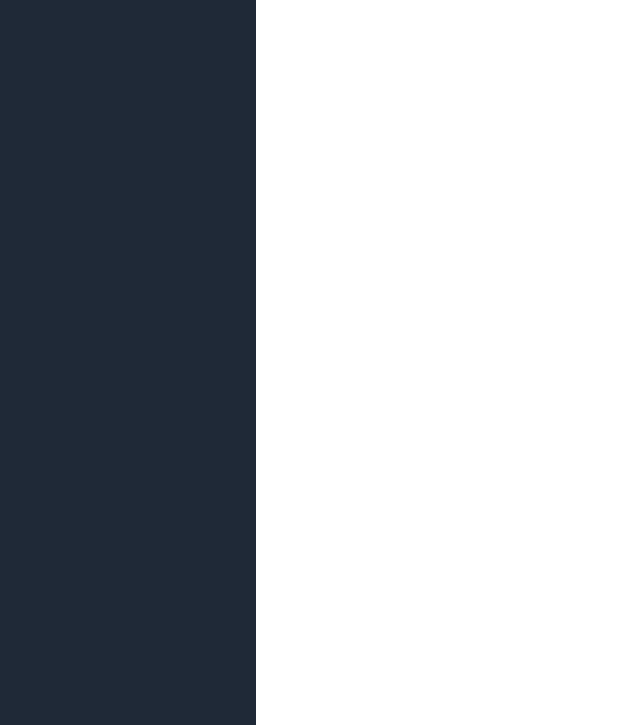
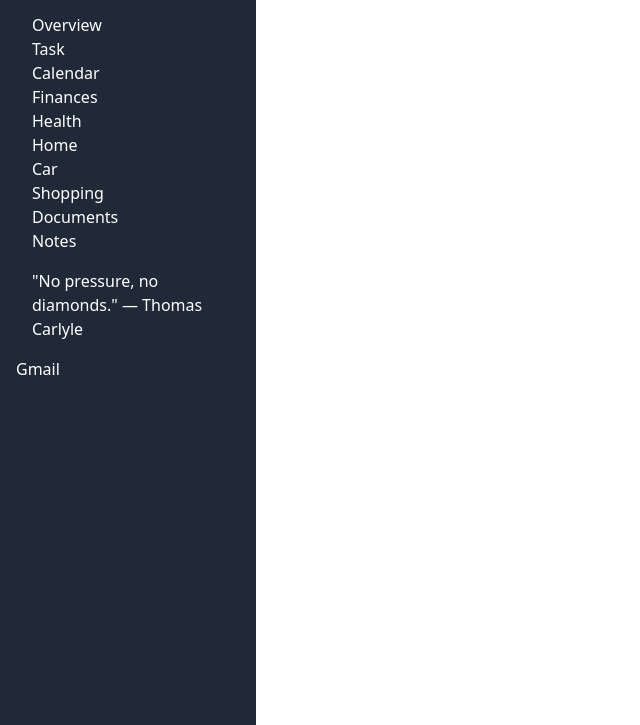
Before and after one commit to ctwest117/MaintanianceDashboard, a website: page index.html in a window 1280 px wide. Shown: the part 75-800 px from the top of the page, without its empty margins (0-640 px from the left). Drawn offline with nearby package versions, Linux system fonts and the light colour scheme.

Commit message:
Align navigation text left

```diff
--- a/index.html
+++ b/index.html
@@ -8,10 +8,71 @@
   </head>
   <body>
     <header>
-      <nav class="fixed inset-y-0 left-0 w-64 bg-gray-800 p-4 text-white">
+      <nav class="fixed inset-y-0 left-0 w-64 bg-gray-800 p-4 text-left text-white">
       <div class="container mx-auto">
         <h1 class="text-xl font-bold">Maintenance Dashboard</h1>
-      </div>
+      <ul class="list-none m-4 p-0">
+          <li>
+            <a href="#Overview" class="">
+              Overview
+            </a>
+          </li>
+          <li>
+            <a href="#Task" class="">
+              Task
+            </a>
+          </li>
+          <li>
+            <a href="#Calendar" class="">
+              Calendar
+            </a>
+          </li>
+          <li>
+            <a href="#Finances" class="">
+              Finances
+            </a>
+          </li>
+          <li>
+            <a href="#Health" class="">
+              Health
+            </a>
+          </li>
+          <li>
+            <a href="#Home" class="">
+              Home
+            </a>
+          </li>
+          <li>
+            <a href="#Car" class="">
+              Car
+            </a>
+          </li>
+          <li>
+            <a href="#Shopping" class="">
+              Shopping
+            </a>
+          </li>
+                <li>
+            <a href="#Documents" class="">
+              Documents
+            </a>
+          </li>
+          <li>
+            <a href="#Notes" class="">
+              Notes
+            </a>
+          </li>
+
+      </ul>
+    </div>
+    <div class="m-4 p-0">
+      <div class="Quote">"No pressure, no diamonds." — Thomas Carlyle</div>
+    </div>
+    <div>
+      <a href ="#" class="">
+        <span>Gmail</span>
+      </a>
+    </div>
       </nav>
     </header>
   </body>
```
